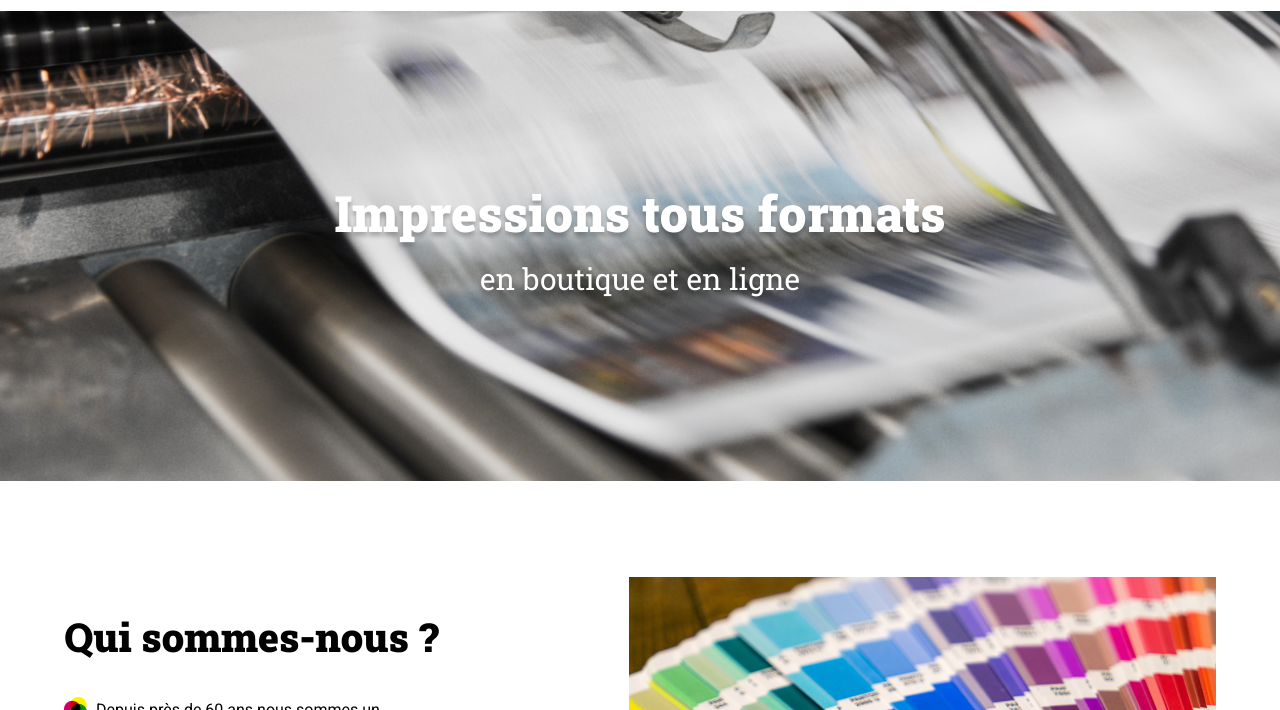
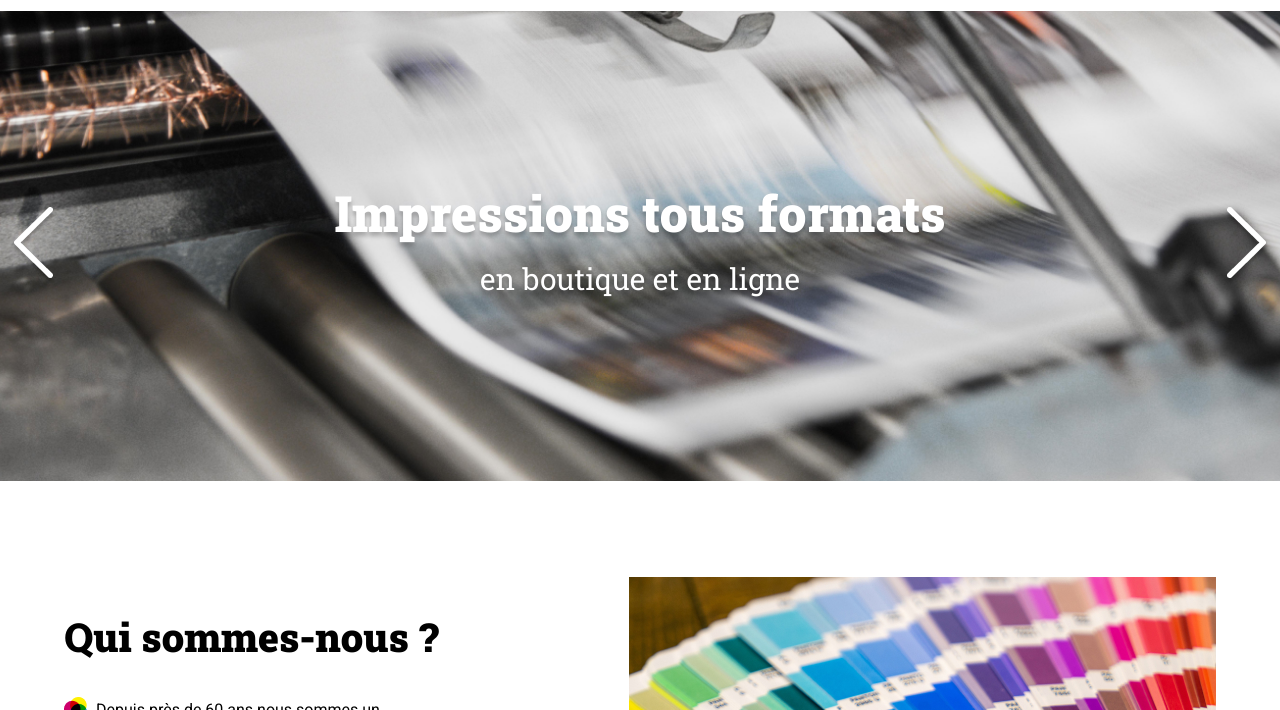
Before and after one commit to Gregdevfree/Print-it-JS-main, a plain HTML site: page index.html in a window 1280 px wide. Shown: the part 90-800 px from the top of the page. Drawn offline with Linux system fonts and the light colour scheme.

Commit message:
Etape 1 projet 8 - ajout des flèches slider

```diff
--- a/index.html
+++ b/index.html
@@ -17,8 +17,11 @@
 	<a class="btn devis" href="mailto:contact@print-it.tld">Devis</a>
 </header>
 <main>
-	<div id="banner">
+	<div id="banner"> <!--carrousel/slider-->
 		<img class="banner-img" src="./assets/images/slideshow/slide1.jpg" alt="Banner Print-it">
+		<!--intégration des flèches de navigation-->
+		<img class =" arrow arrow_left" src="./assets/images/arrow_left.png" alt="arrow_left"><!--voir si on renomme alt en suivant ou précédent pour accessibilité-->
+		<img class =" arrow arrow_right" src="./assets/images/arrow_right.png" alt="arrow_right">
 		<p>Impressions tous formats <span>en boutique et en ligne</span></p>
 		<div class="dots">
 		</div>
```
